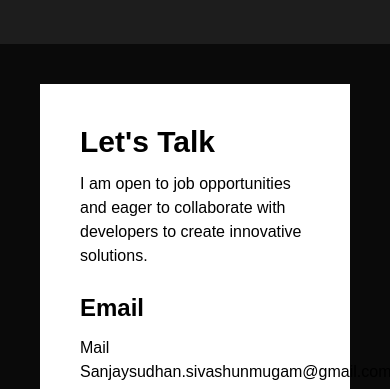
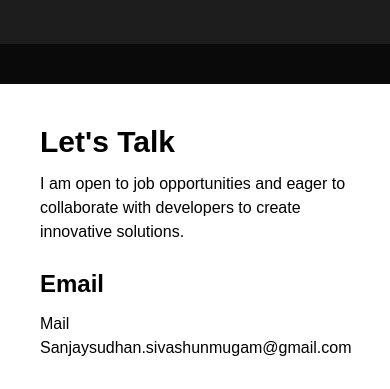
Before and after one commit to SanjaysudhanSivashunmugam/Portfolio2.0, a website: page index.html in a window 390 px wide. Shown: the part 3936-4325 px from the top of the page. Drawn offline with Linux system fonts and the light colour scheme.

Commit message:
fixed w-bug

```diff
--- a/index.html
+++ b/index.html
@@ -165,7 +165,7 @@
         </div>
     </section>
     <section class=" mb-0">
-        <div class="container mx-auto px-10 md:px-24 flex-col md:flex-row flex justify-center pt-10  text-black mb-0 lg:pb-10">
+        <div class="container mx-auto px10 md:px-24 flex-col md:flex-row flex justify-center pt-10  text-black mb-0 lg:pb-10">
             <div class="md:w-[45%] w-full mb-0  md:py-4 md:px-8 bg-white lg:rounded-s-3xl p-10 lg:p-8">
                 <h1 class="text-3xl font-bold pb-3">Let's Talk</h1>
                 <p class="pb-6 text-base">I am open to job opportunities and eager to collaborate with developers to create innovative solutions.</p>
```
